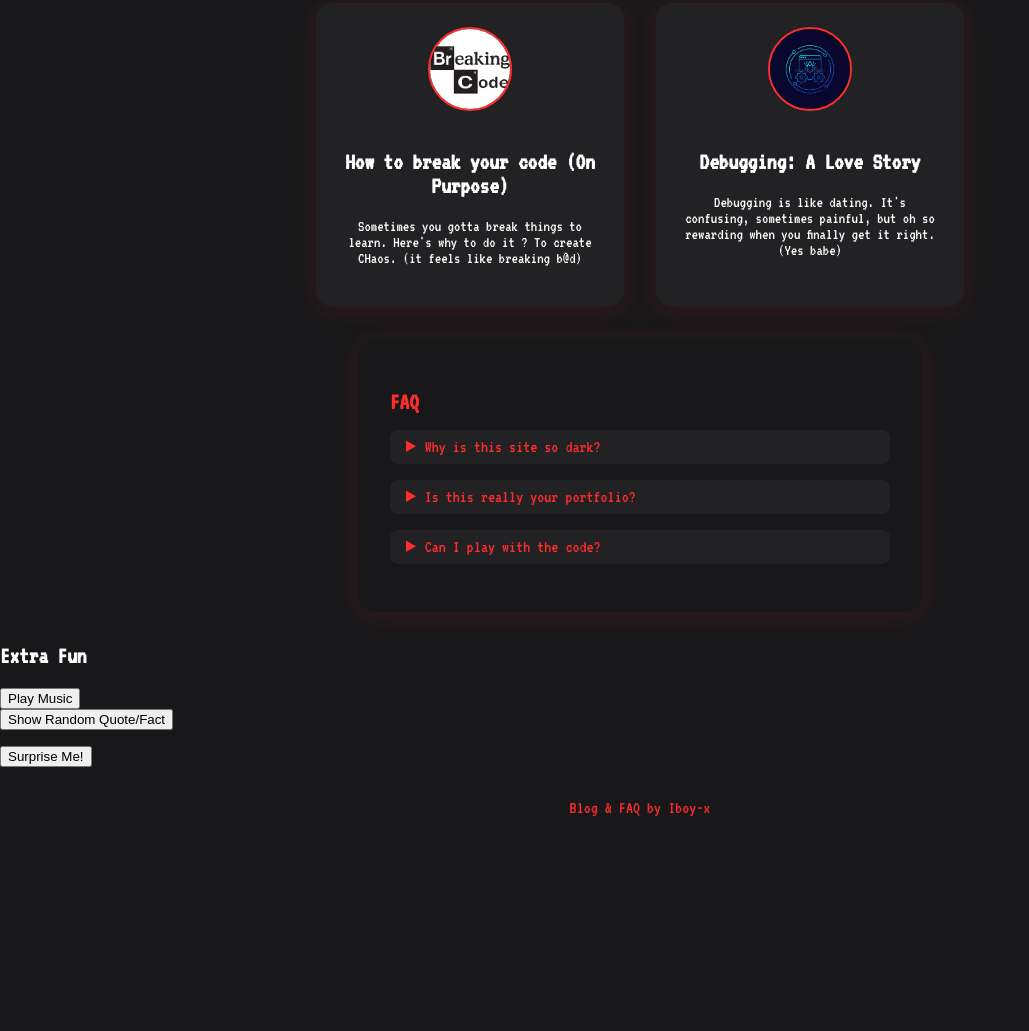
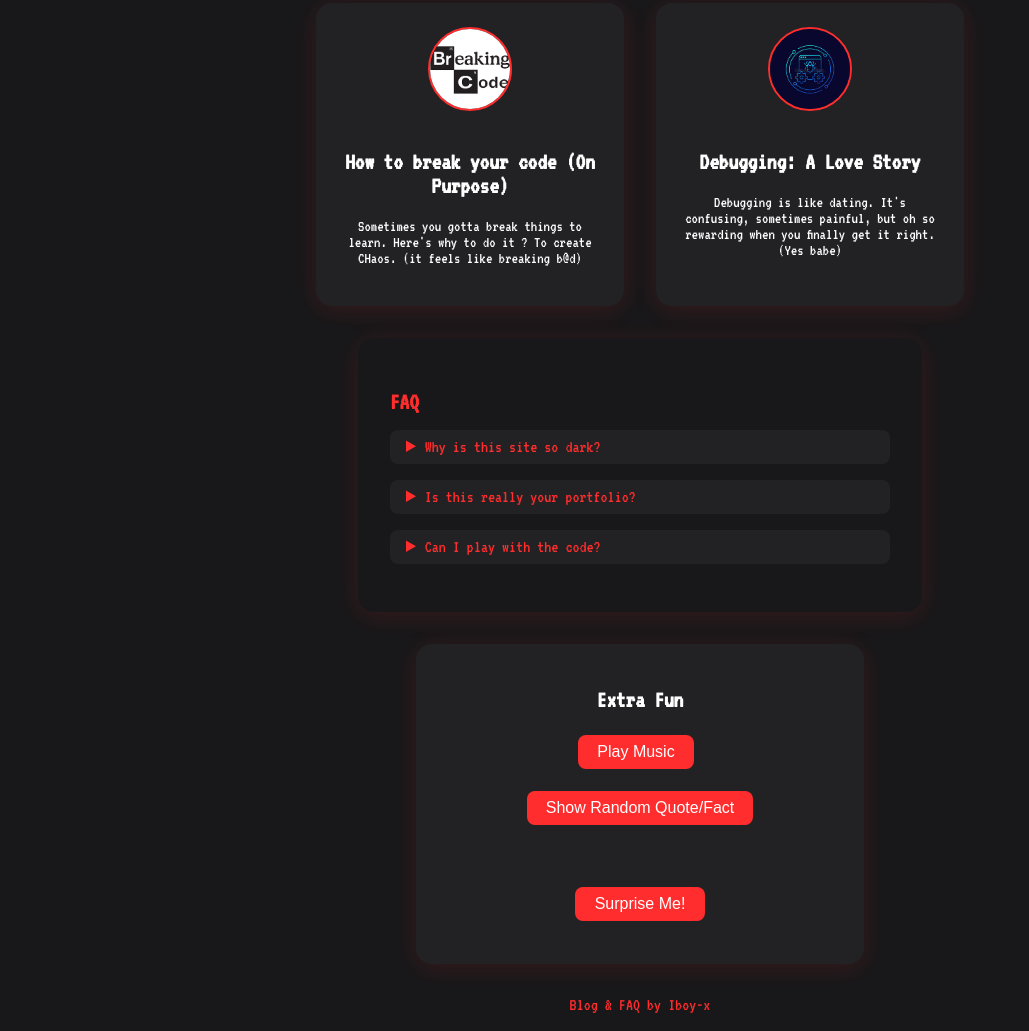
Before and after one commit to Iboy-x/wafflesSubmission, a plain HTML site: page blog.html in a window 1280 px wide. Shown: the part 144-1175 px from the top of the page, without its empty margins (0-1029 px from the left). Before the commit the page ends 978 px from the top, so only its background shows below. Drawn offline with Linux system fonts and the light colour scheme.

Commit message:
Update style.css

```diff
--- a/style.css
+++ b/style.css
@@ -95,7 +95,7 @@ footer {
   font-size: 1.1rem;
 }
 
-/* Blog Cards */
+/* Blog Cards                                                                                              */
 .blog-cards {
   display: flex;
   gap: 2rem;
@@ -162,3 +162,42 @@ details summary {
     margin-bottom: 1rem;
   }
 }
+
+/* Xtra Features                                                            */
+.extra-features {
+  background: #222224;
+  margin: 2rem auto;
+  padding: 1.5rem;
+  border-radius: 1rem;
+  max-width: 400px;
+  box-shadow: 0 4px 24px #ff2d2d22;
+  text-align: center;
+}
+.music-control, .quote-generator, .fun-alert {
+  margin: 1rem 0;
+}
+#music-toggle, #quote-btn, #fun-btn {
+  background: #ff2d2d;
+  color: #fff;
+  border: none;
+  border-radius: 0.5rem;
+  padding: 0.5rem 1.2rem;
+  font-size: 1rem;
+  cursor: pointer;
+  margin: 0.2rem;
+  transition: background 0.2s, color 0.2s;
+}
+#music-toggle:hover, #quote-btn:hover, #fun-btn:hover {
+  background: #fff;
+  color: #ff2d2d;
+}
+#music-status {
+  margin-left: 0.5rem;
+  font-size: 1.1rem;
+}
+#quote-display {
+  margin-top: 0.7rem;
+  color: #ff2d2d;
+  font-size: 1.1rem;
+  min-height: 1.5em;
+}
```
